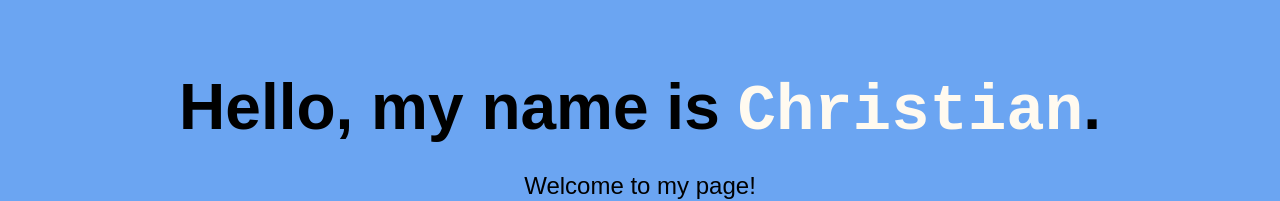
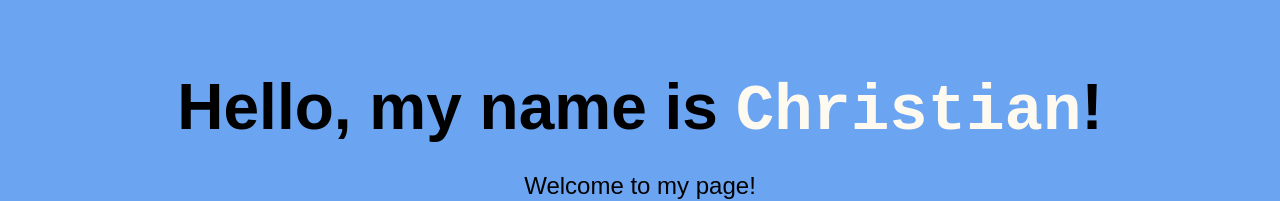
Before and after one commit to christianvaldovinos/website, a React (Create React App) app: page / in a window 1280 px wide. Shown: the part 297-498 px from the top of the page. Built offline with nearby package versions, Linux system fonts and the light colour scheme.

Commit message:
Changing punctuation

```diff
--- a/src/components/Home.js
+++ b/src/components/Home.js
@@ -5,7 +5,7 @@ function Home() {
     return (
         <div id="homeDiv" className="box">
             <div id="homeText">
-                <h1>Hello, my name is <span id="name">Christian</span>.</h1>
+                <h1>Hello, my name is <span id="name">Christian</span>!</h1>
                 <p id="subHeadingHome">Welcome to my page!</p>
                 <a id="resumeButton" href="./Resume.pdf" download>
                     Download Resume
```
